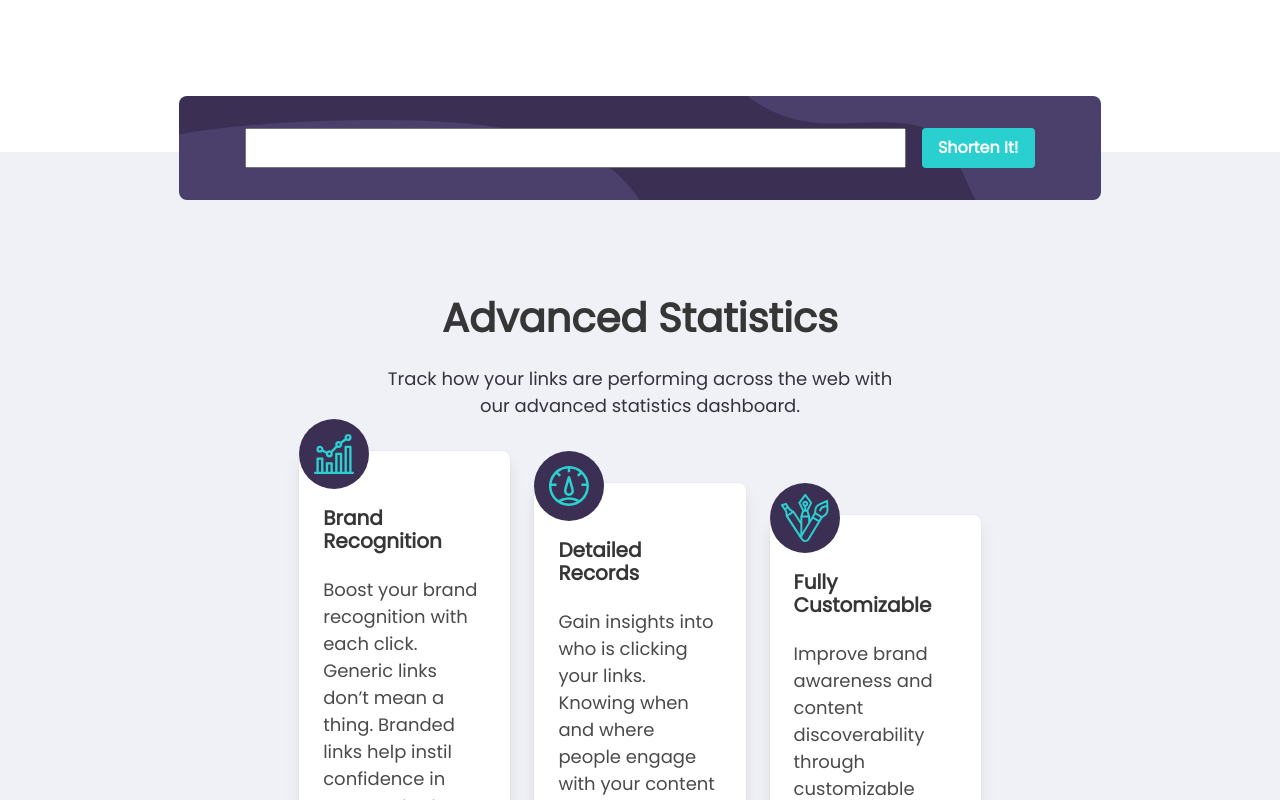
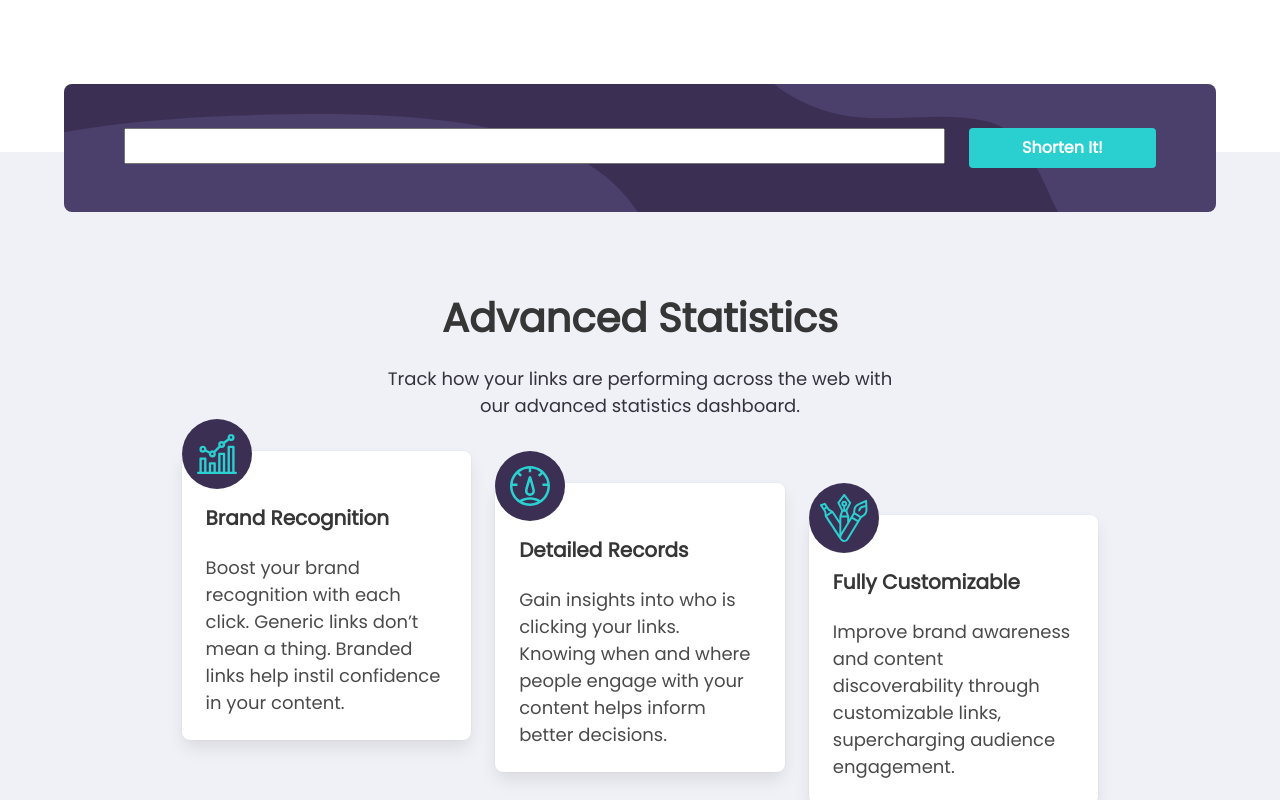
Before and after one commit to erindenae/apichallenge, an Angular app: page / in a window 1280 px wide. Shown: the part 540-1340 px from the top of the page. Built offline with nearby package versions, Linux system fonts and the light colour scheme.

Commit message:
update three-card column spacing and aligning shorten input elements

```diff
--- a/src/app/shorten-input/shorten-input.component.html
+++ b/src/app/shorten-input/shorten-input.component.html
@@ -1,8 +1,15 @@
 <section class="section shorten-input">
     <div class="container">
-        <div class="input-container">
-            <input type="text">
-            <a href="#" class="button is-primary-square"><strong>Shorten It!</strong></a>
+        <div class="input-container columns is-desktop">
+            <div class="column is-four-fifth-desktop">
+                <input type="text">
+            </div>
+
+            <div class="column is-one-fifth-desktop">
+                <a href="#" class="button is-primary-square"><strong>Shorten It!</strong></a>
+            </div>
+
+
         </div>
     </div>
 </section>
--- a/src/app/shorten-input/shorten-input.component.scss
+++ b/src/app/shorten-input/shorten-input.component.scss
@@ -5,24 +5,27 @@ section.shorten-input {
         justify-content: center;
     }
     .input-container{
-        width:80%;
+        width:100%;
         background-color: $primary-violet;
         padding: 2rem 3rem;
-        display: flex;
-        justify-content: center;
+        //display: flex;
+        //justify-content: center;
         border-radius: 8px;
         background-image: url(../../assets/images/bg-shorten-mobile.svg);
         background-size: cover;
     }
     input[type="text"] {
-        width: 80%;
+        width: 100%;
         margin-right: 1rem;
         padding: .5rem 1rem;
+    }
+    .button.is-primary-square {
+        width: 100%;
     }
 
     @media screen and (min-width: 1024px){
         .input-container{
-            width: 80%;
+            width: 100%;
             background-image: url(../../assets/images/bg-shorten-desktop.svg);
         }
     }
--- a/src/app/three-card/three-card.component.html
+++ b/src/app/three-card/three-card.component.html
@@ -3,8 +3,10 @@
     <h2 class="title is-2 is-centered">Advanced Statistics</h2>
     <p class="description">Track how your links are performing across the web with <br />our
       advanced statistics dashboard.</p>
-      <div class="columns is-8">
-        <div class="column is-one-fifth is-offset-one-fifth">
+      <div class="columns is-centered">
+        <div class="column is-four-fifths">
+          <div class="columns">
+            <div class="column is-one-third-desktop">
               <div class="card">
                 <div class="card-icons">
                   <img src="../../assets/images/icon-brand-recognition.svg" alt="">
@@ -19,7 +21,7 @@
               </div>
             </div>
 
-        <div class="column is-one-fifth ">
+            <div class="column is-one-third-desktop ">
               <div class="card">
                 <div class="card-icons">
                   <img src="../../assets/images/icon-detailed-records.svg" alt="">
@@ -34,7 +36,7 @@
               </div>
             </div>
 
-        <div class="column is-one-fifth ">
+            <div class="column is-one-third-desktop ">
               <div class="card">
                 <div class="card-icons">
                   <img src="../../assets/images/icon-fully-customizable.svg" alt="">
@@ -47,7 +49,10 @@
                   </div>
                 </div>
               </div>
-    </div>  </div>
+            </div>
+          </div>
+        </div>
+      </div>
 
 
   </div>
```
Lines whose indentation alone changed are shown as unchanged.
